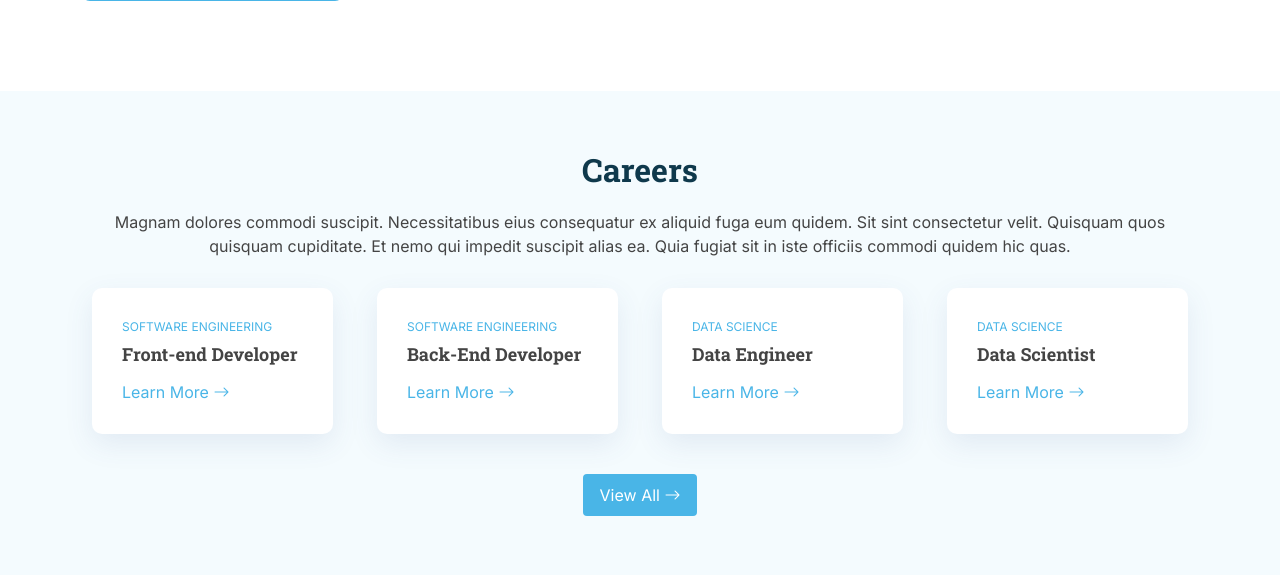
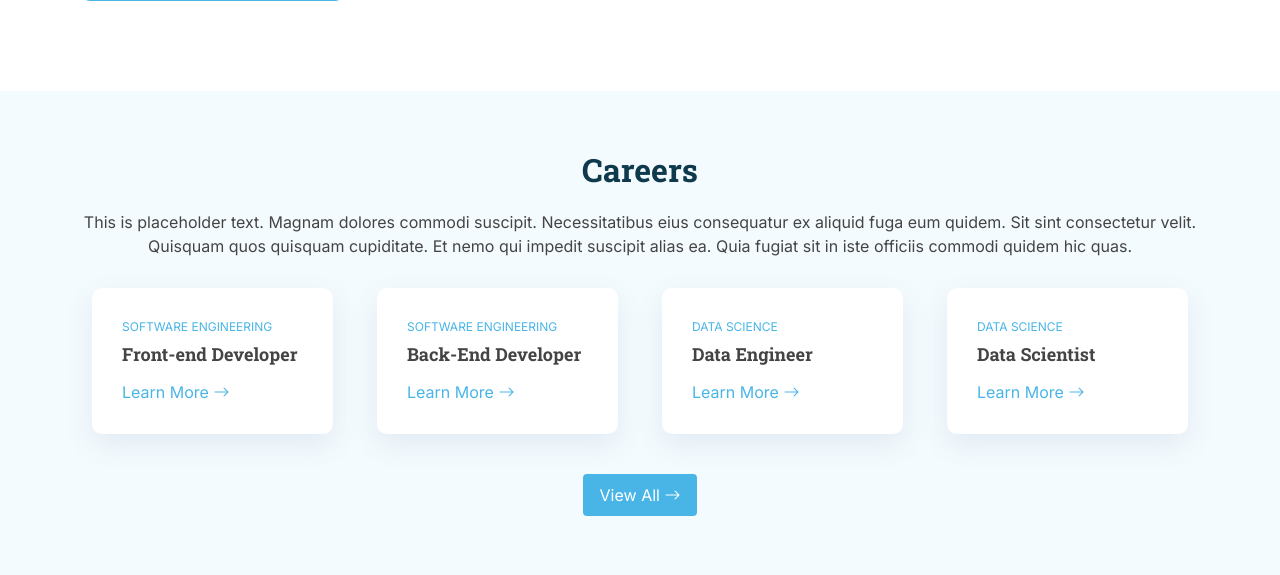
Before and after one commit to databytes-deakin/website, a Django app: page / in a window 1280 px wide. Shown: the part 3819-4394 px from the top of the page. Run offline with Django 4.2, Linux system fonts and the light colour scheme; data comes from the database, SQL or seed files in the repository; some libraries are stand-ins or nearby versions.

Commit message:
Update index.html

```diff
--- a/databytes/DBweb/templates/index.html
+++ b/databytes/DBweb/templates/index.html
@@ -316,7 +316,7 @@
 
         <div class="section-title">
           <h2>Careers</h2>
-          <p>Magnam dolores commodi suscipit. Necessitatibus eius consequatur ex aliquid fuga eum quidem. Sit sint
+          <p>This is placeholder text. Magnam dolores commodi suscipit. Necessitatibus eius consequatur ex aliquid fuga eum quidem. Sit sint
             consectetur velit. Quisquam quos quisquam cupiditate. Et nemo qui impedit suscipit alias ea. Quia fugiat sit
             in iste officiis commodi quidem hic quas.</p>
         </div>
```
